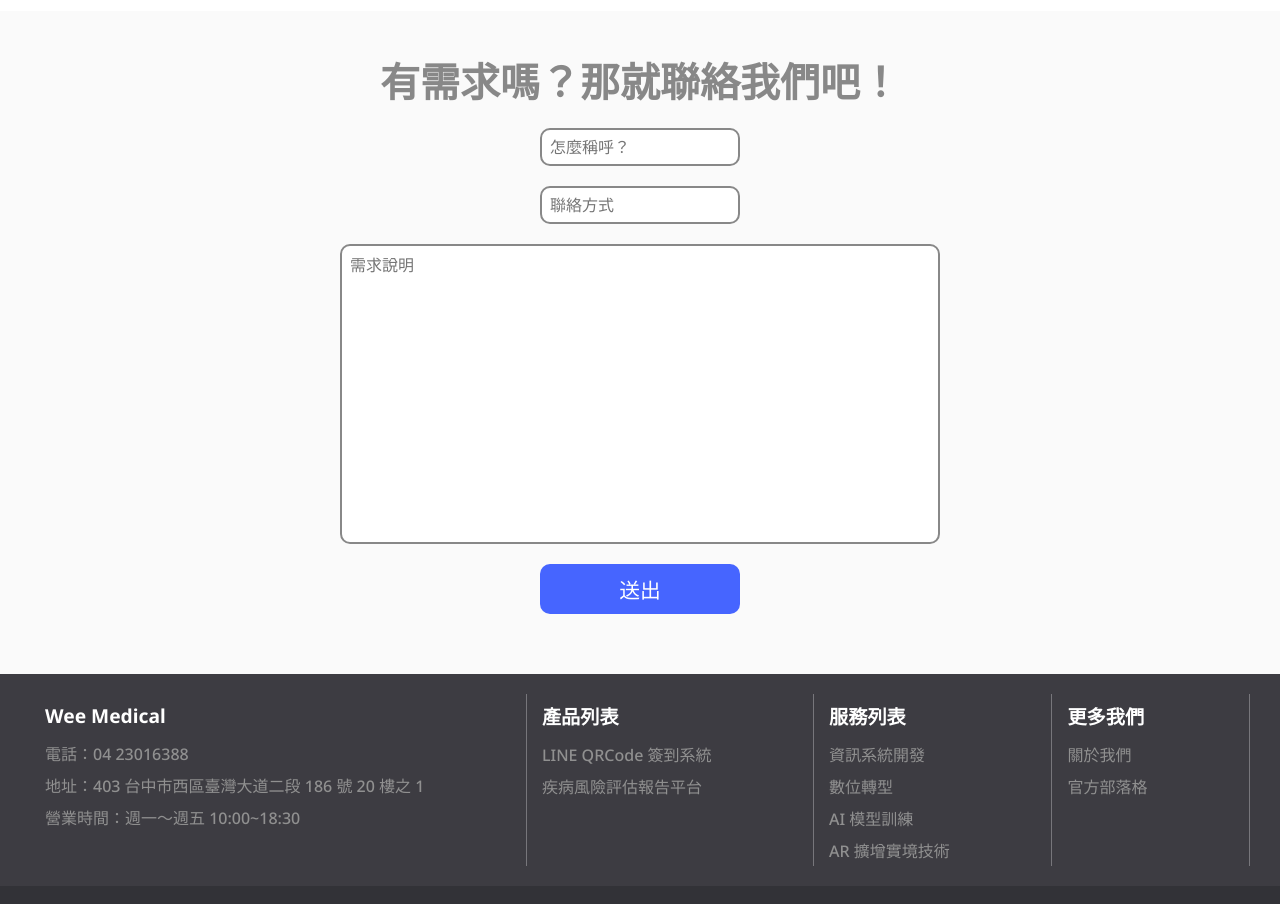
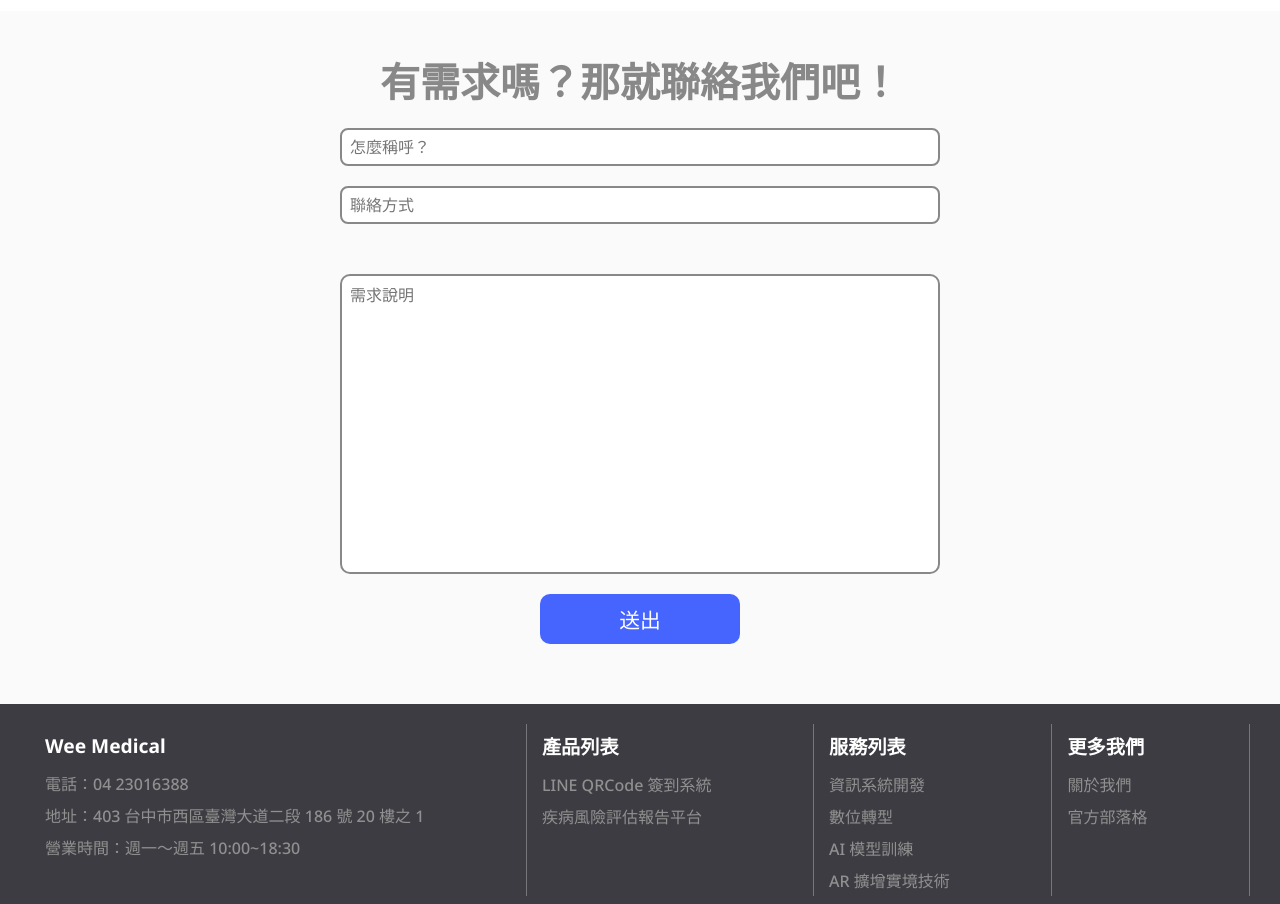
Before and after one commit to w71800/weewebsite, a Next.js app: page / in a window 1280 px wide. Shown: the part 2220-3124 px from the top of the page. Built offline with nearby package versions, Linux system fonts and the light colour scheme.

Commit message:
chore: 調整了聯絡區塊的 text 寬度

```diff
--- a/src/styles/contact.sass
+++ b/src/styles/contact.sass
@@ -27,7 +27,10 @@
     width: 600px
     height: 300px
     padding: 6px 8px
+    margin-top: 50px
   input[type='text']
+    border-radius: 8px
+    width: 600px
     padding: 6px 8px
   input[type='submit']
     padding: 10px 0px
```
